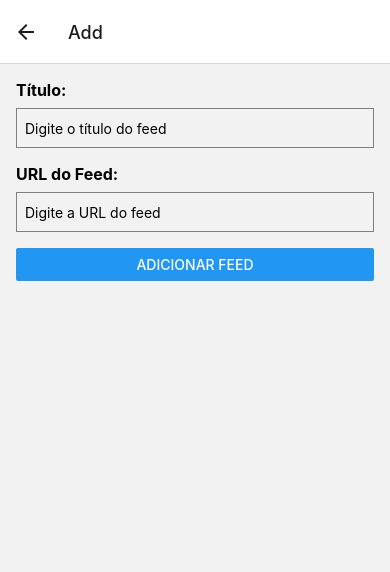
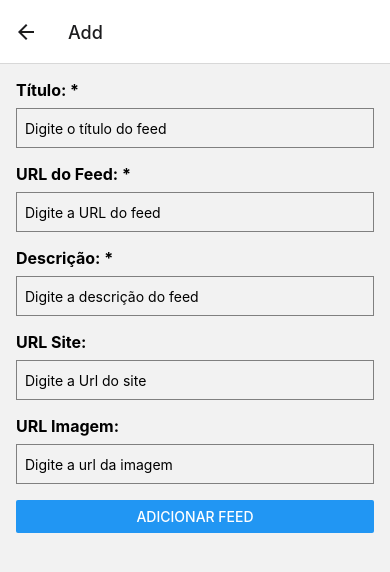
Before and after one commit to jmateusps16/ProjetoRN, a React Native app: screen /Add in a window 390 px wide. Shown: the top 572 px of the page. Built offline with nearby package versions, Linux system fonts and the light colour scheme.

Commit message:
adicionando o add feed

```diff
--- a/App.js
+++ b/App.js
@@ -1,3 +1,4 @@
+import React from 'react';
 import { NavigationContainer } from '@react-navigation/native';
 import { createNativeStackNavigator } from '@react-navigation/native-stack';
 import { TouchableOpacity } from 'react-native';
@@ -6,28 +7,38 @@ import ShowFeedScreen from './src/screens/ShowFeedScreen';
 import AddFeedScreen from './src/screens/AddFeedScreen';
 import { Feather } from '@expo/vector-icons';
 import { Provider as FeedListProvider } from './src/context/FeedListContext';
-import { Provider as FeedProvider } from './src/context/FeedContext';
+import { useContext } from 'react';
+import { Context as FeedListContext } from './src/context/FeedListContext';
 
 const Stack = createNativeStackNavigator();
 
 const App = () => {
+  const { addFeed } = useContext(FeedListContext);
+
+  const handleAddFeed = (titulo, urlFeed, descricao, urlSite, urlImagem) => {
+    addFeed(titulo, urlFeed, descricao, urlSite, urlImagem, () => {
+      // Lógica a ser executada após adicionar o feed (se necessário)
+    });
+  };
+
   return (
     <NavigationContainer>
-      <Stack.Navigator initialRouteName='Home'>
+      <Stack.Navigator initialRouteName='Index'>
         <Stack.Screen
           name="Index"
           component={IndexScreen}
-        options={({navigation}) => ({
+          options={({ navigation }) => ({
             headerRight: () => (
-            <TouchableOpacity onPress={() => console.log('implementar')}>
+              <TouchableOpacity onPress={() => navigation.navigate('Add')}>
                 <Feather name="plus" size={30} />
               </TouchableOpacity>
             )
-        })
-        }
+          })}
         />
         <Stack.Screen name="Show" component={ShowFeedScreen} />
-      <Stack.Screen name="Add" component={AddFeedScreen} />
+        <Stack.Screen name="Add">
+          {() => <AddFeedScreen onAddFeed={handleAddFeed} />}
+        </Stack.Screen>
       </Stack.Navigator>
     </NavigationContainer>
   );
@@ -36,9 +47,7 @@ const App = () => {
 export default () => {
   return (
     <FeedListProvider>
-      <FeedProvider>
       <App />
-      </FeedProvider>
     </FeedListProvider>
   );
 };
--- a/src/context/FeedListContext.js
+++ b/src/context/FeedListContext.js
@@ -7,8 +7,8 @@ const feedListReducer = (state, action) => {
             console.log('No Add Feed');
             return [...state, action.payload];
         case 'delete_feed':
-            console.log('implementar');
-            return state;
+            console.log('No Remove Feed');
+            return state.filter(feed => feed.id !== action.payload);
         case 'restore_state':
             console.log('implementar');
             return state;
@@ -20,9 +20,9 @@ const feedListReducer = (state, action) => {
     }
 };
 
-const addFeed = (dispatch) => {
-    return (titulo, urlFeed, callback) => {
+const addFeed = dispatch => (titulo, urlFeed) => {
     const newFeed = {
+      id: Math.random().toString(),
       titulo,
       urlFeed,
       descricao: '',
@@ -31,19 +31,11 @@ const addFeed = (dispatch) => {
     };
 
     dispatch({ type: 'add_feed', payload: newFeed });
-
-        // Chame o callback, se necessário
-        if (callback) {
-            callback();
-        }
-    };
   };
 
 
-const deleteFeed = dispatch => {
-    return (id) => {
-        console.log('implementar');
-    };
+  const deleteFeed = dispatch => id => {
+    dispatch({ type: 'delete_feed', payload: id });
   };
 
 const restoreState = dispatch => async () => {
@@ -59,34 +51,34 @@ const deleteAll = dispatch => {
 }
 
 const rssFeeds = [
-    {
-        titulo: 'G1 - Todas as notícias',
-        urlFeed: 'https://g1.globo.com/rss/g1/',
-        descricao: '',
-        urlSite: '',
-        urlImagem: ''
-    },
-    {
-        titulo: 'G1 - Brasil',
-        urlFeed: 'https://g1.globo.com/rss/g1/brasil/',
-        descricao: '',
-        urlSite: '',
-        urlImagem: ''
-    },
-    {
-        titulo: 'G1 - Tecnologia e Games',
-        urlFeed: 'https://g1.globo.com/rss/g1/tecnologia/',
-        descricao: '',
-        urlSite: '',
-        urlImagem: ''
-    },
-    {
-        titulo: 'Jovem Nerd',
-        urlFeed: 'http://jovemnerd.com.br/rss',
-        descricao: '',
-        urlSite: '',
-        urlImagem: ''
-    }
+    // {
+    //     titulo: 'G1 - Todas as notícias',
+    //     urlFeed: 'https://g1.globo.com/rss/g1/',
+    //     descricao: '',
+    //     urlSite: '',
+    //     urlImagem: ''
+    // },
+    // {
+    //     titulo: 'G1 - Brasil',
+    //     urlFeed: 'https://g1.globo.com/rss/g1/brasil/',
+    //     descricao: '',
+    //     urlSite: '',
+    //     urlImagem: ''
+    // },
+    // {
+    //     titulo: 'G1 - Tecnologia e Games',
+    //     urlFeed: 'https://g1.globo.com/rss/g1/tecnologia/',
+    //     descricao: '',
+    //     urlSite: '',
+    //     urlImagem: ''
+    // },
+    // {
+    //     titulo: 'Jovem Nerd',
+    //     urlFeed: 'http://jovemnerd.com.br/rss',
+    //     descricao: '',
+    //     urlSite: '',
+    //     urlImagem: ''
+    // }
 
 ];
 
--- a/src/screens/AddFeedScreen.js
+++ b/src/screens/AddFeedScreen.js
@@ -1,36 +1,50 @@
-import React, { useState } from 'react';
+import React, { useState, useContext } from 'react';
 import { View, Text, TextInput, Button, StyleSheet } from 'react-native';
+import { Context as FeedListContext } from '../context/FeedListContext';
 
 const AddFeedScreen = ({ navigation }) => {
     const [titulo, setTitulo] = useState('');
     const [urlFeed, setUrlFeed] = useState('');
+    const [descricao, setDescricao] = useState('');
+    const [urlSite, setUrlSite] = useState('');
+    const [urlImagem, setUrlImagem] = useState('');
+    const { addFeed } = useContext(FeedListContext);
 
     const onSubmit = () => {
-    // Lógica para adicionar o feed usando a função addFeed do contexto
-    // Certifique-se de importar o contexto e a função addFeed corretamente
-
-    // Crie um objeto com os dados do feed
+        // Verificar se os campos obrigatórios estão preenchidos
+        if (titulo && urlFeed && descricao) {
+            // Criar um objeto com os dados do feed
             const newFeed = {
                 titulo,
                 urlFeed,
-      descricao: '',
-      urlSite: '',
-      urlImagem: '',
+                descricao,
+                urlSite: urlSite ? urlSite : '',
+                urlImagem: urlImagem ? urlImagem : '',
             };
 
-    // Chame a função addFeed do contexto para adicionar o novo feed
+            // Chamar a função addFeed do contexto para adicionar o novo feed
             addFeed(newFeed);
 
-    // Redirecionamento ou lógica adicional após adicionar o feed
-
-    // Limpe os campos de entrada de texto
+            // Limpar os campos de entrada de texto
             setTitulo('');
             setUrlFeed('');
+            setDescricao('');
+            setUrlSite('');
+            setUrlImagem('');
+
+            // Redirecionar ou executar lógica adicional após adicionar o feed
+
+            // Exibir um tooltip de sucesso
+            alert('Feed adicionado com sucesso!');
+        } else {
+            // Exibir um tooltip de erro ou tomar a ação adequada
+            alert('Por favor, preencha os campos obrigatórios.');
+        }
     };
 
     return (
         <View style={styles.container}>
-      <Text style={styles.label}>Título:</Text>
+            <Text style={styles.label}>Título: *</Text>
             <TextInput
                 style={styles.input}
                 value={titulo}
@@ -38,12 +52,36 @@ const AddFeedScreen = ({ navigation }) => {
                 placeholder="Digite o título do feed"
             />
 
-      <Text style={styles.label}>URL do Feed:</Text>
+            <Text style={styles.label}>URL do Feed: *</Text>
             <TextInput
                 style={styles.input}
                 value={urlFeed}
                 onChangeText={setUrlFeed}
                 placeholder="Digite a URL do feed"
+            />
+
+            <Text style={styles.label}>Descrição: *</Text>
+            <TextInput
+                style={styles.input}
+                value={descricao}
+                onChangeText={setDescricao}
+                placeholder="Digite a descrição do feed"
+            />
+
+            <Text style={styles.label}>URL Site:</Text>
+            <TextInput
+                style={styles.input}
+                value={urlSite}
+                onChangeText={setUrlSite}
+                placeholder="Digite a Url do site"
+            />
+
+            <Text style={styles.label}>URL Imagem:</Text>
+            <TextInput
+                style={styles.input}
+                value={urlImagem}
+                onChangeText={setUrlImagem}
+                placeholder="Digite a url da imagem"
             />
 
             <Button title="Adicionar Feed" onPress={onSubmit} />
--- a/src/screens/IndexScreen.js
+++ b/src/screens/IndexScreen.js
@@ -2,30 +2,37 @@ import React from 'react';
 import { View, Text, StyleSheet, TouchableOpacity, FlatList } from 'react-native';
 import { Feather } from '@expo/vector-icons';
 import { useContext } from 'react';
-import { Context } from '../context/FeedListContext'
+import { Context as FeedListContext } from '../context/FeedListContext';
 
 const IndexScreen = ({ navigation }) => {
-    const { state } = useContext(Context);
+    const { state, deleteFeed } = useContext(FeedListContext);
+    // com o addFeed
+    // const { state, addFeed, deleteFeed } = useContext(FeedListContext);
+
+    // Teste para ver se funcionou o add
+    // const handleAddFeed = () => {
+    //     addFeed('Novo Feed', 'https://exemplo.com/feed');
+    //   };
+
+    const handleDeleteFeed = id => {
+        deleteFeed(id);
+    };
 
     return (
-        <>
+        <View>
             <FlatList
                 data={state}
-                keyExtractor={(rssfeed) => rssfeed.urlFeed}
-                renderItem={({ item }) => {
-                    return (
-                        <TouchableOpacity onPress={() => navigation.navigate('Show', { id: item.urlFeed })}>
-                            <View style={styles.row}>
-                                <Text style={styles.title}>{item.titulo}</Text>
-                                <TouchableOpacity onPress={() => { console.log('implementar'); }}>
-                                    <Feather style={styles.icon} name="trash" />
-                                </TouchableOpacity>
-                            </View>
+                keyExtractor={feed => feed.id}
+                renderItem={({ item }) => (
+                    <View style={styles.row}>
+                        <Text style={styles.title}>{item.titulo}</Text>
+                        <TouchableOpacity onPress={() => handleDeleteFeed(item.id)}>
+                            <Feather name="trash" style={styles.icon} />
                         </TouchableOpacity>
-                    );
-                }}
+                    </View>
+                )}
             />
-        </>
+        </View>
     );
 };
 
@@ -36,14 +43,14 @@ const styles = StyleSheet.create({
         paddingVertical: 20,
         paddingHorizontal: 10,
         borderTopWidth: 1,
-        borderColor: 'gray'
+        borderColor: 'gray',
     },
     title: {
-        fontSize: 18
+        fontSize: 18,
     },
     icon: {
-        fontSize: 24
-    }
+        fontSize: 24,
+    },
 });
 
 export default IndexScreen;
```
Lines whose indentation alone changed are shown as unchanged.
